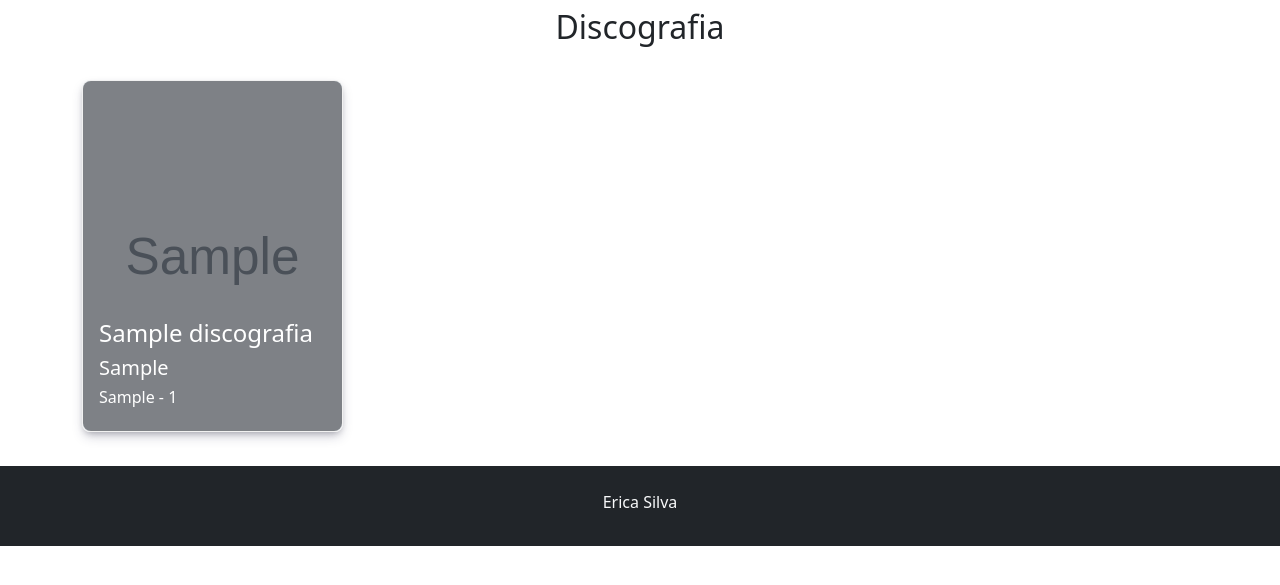
After one commit to Myscosta/App-spotify, a PHP site: page / in a window 1280 px wide. The commit adds this page. Shown: the top 585 px of the page. Run offline with PHP 8.4, Linux system fonts and the light colour scheme; tables that the repository leaves empty hold one stand-in row (values such as "Sample post"); grey boxes marked "Sample" are stand-in pictures.

Commit message:
cards personalização

```diff
--- a/discografia-formulario.php
+++ b/discografia-formulario.php
@@ -6,7 +6,6 @@
     <title>Cadastro discografia</title>
     <link href="https://cdn.jsdelivr.net/npm/bootstrap@5.3.8/dist/css/bootstrap.min.css" rel="stylesheet"
     integrity="sha384-sRIl4kxILFvY47J16cr9ZwB07vP4J8+LH7qKQnuqkuIAvNWLzeN8tE5YBujZqJLB" crossorigin="anonymous">
-
     <link rel="stylesheet" href="style.css">
 </head>
 <body>
--- a/inc-cabecalho.php
+++ b/inc-cabecalho.php
@@ -5,6 +5,7 @@
     <meta name="viewport" content="width=device-width, initial-scale=1.0">
     <title><?php echo $titulo_da_pagina?></title>
     <link href="https://cdn.jsdelivr.net/npm/bootstrap@5.3.8/dist/css/bootstrap.min.css" rel="stylesheet" integrity="sha384-sRIl4kxILFvY47J16cr9ZwB07vP4J8+LH7qKQnuqkuIAvNWLzeN8tE5YBujZqJLB" crossorigin="anonymous">
+    <link rel="stylesheet" href="https://cdn.jsdelivr.net/npm/bootstrap-icons@1.13.1/font/bootstrap-icons.min.css">
+    <link rel="stylesheet" href="style.css">
 
-    <link rel="stylesheet" href="https://cdn.jsdelivr.net/npm/bootstrap-icons@1.13.1/font/bootstrap-icons.min.css">
 </head>
--- /dev/null
+++ b/index.php
@@ -0,0 +1,38 @@
+<?php
+$titulo_da_pagina = "Discos";
+include "inc-cabecalho.php";
+?>
+
+<body>
+    <main class="container">
+        <h1 class="text-center fs-2 mt-2 mb-4">Discografia</h1>
+        <div class="row mb-4">
+            <?php
+            include "inc-conexao.php";
+            $sql ="select * from tb_discografia order by Artista, Ano";
+            $resultado = mysqli_query($conexao, $sql);
+            while($linha = mysqli_fetch_assoc($resultado)){
+            ?>
+            <div class="col-3">
+                <div class="cartao" style="background-image: url('<?=$linha['Foto'];?>');">
+                    <div class="cor-cartao">
+                        <div class="texto-cartao p-3">
+                            <h1 class="fs-4"><?=$linha['Nome'];?></h1>
+                            <h2 class="fs-5"><?=$linha['Artista'];?></h2>
+                            <h3 class="fs-6"><?=$linha['Tipo'];?> - <?=$linha['Ano'];?></h3>
+                        </div>
+                    </div>
+                </div>
+            </div>
+            <?php
+        }
+        mysqli_close($conexao)
+        ?>
+        </div>
+    </main>
+</body>
+
+<?php
+include "inc-rodape.php";
+
+?>
--- a/style.css
+++ b/style.css
@@ -16,3 +16,28 @@
     border-radius: 10px;
 
 }
+
+
+.cartao{
+    border: 1px solid #f1f1f1;
+    border-radius: 8px;
+    margin-top: 10px;
+    margin-bottom: 10px;
+    box-shadow:rgba(50, 50, 93, 0.25) 0px 6px 12px -2px, rgba(0, 0, 0, 0.3) 0px 3px 7px -3px; ;
+    background-size: cover;
+    background-position: center;
+    transition: all 0.2s ease-in;
+}
+
+.cartao:hover{
+    transform: translateX(5px) translateY(-5px);
+}
+
+.cor-cartao{
+    background-color: rgba(0, 0, 0, 0.411);
+    height: 350px;
+    color: white;
+    border-radius: 8px;
+    display: flex;
+    align-items: end;
+}
```
